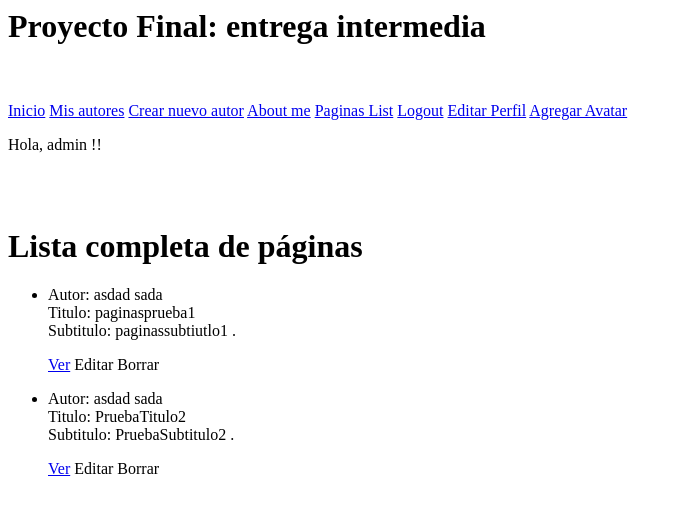
After one commit to nachonb/ProyectoFinal, a Django app: page /blog/paginas/list in a window 1280 px wide. The commit adds this page. Shown: the top 515 px of the page, without its empty margins (0-683 px from the left). Run offline with Django 4.2, Linux system fonts and the light colour scheme; a user stored in the database is signed in; data comes from the database, SQL or seed files in the repository; both versions use the stored data as it was after the commit.

Commit message:
se agrega listado de paginas, y ver detalle de cada una

```diff
--- a/ProyectoFinal/blog/templates/blog/madre.html
+++ b/ProyectoFinal/blog/templates/blog/madre.html
@@ -5,6 +5,7 @@
 <a class="navbar-brand" href="{% url 'AutorList' %}">Mis autores</a>
 <a class="navbar-brand" href="{% url 'AutorNew' %}">Crear nuevo autor</a>
 <a class="navbar-brand" href="{% url 'AboutMe' %}">About me</a>
+<a class="navbar-brand" href="{% url 'PaginasList' %}">Paginas List</a>
 
 {% if not request.user.is_authenticated %}
 <a class="navbar-brand" href="{% url 'Login' %}">Login</a>
--- /dev/null
+++ b/ProyectoFinal/blog/templates/blog/paginas_list.html
@@ -0,0 +1,30 @@
+{% extends "blog/madre.html" %}
+{% block inserte_aqui_su_contenido %}
+
+<h1>Lista completa de páginas</h1>
+
+{% if object_list %}
+
+<ul>
+    {% for pagina in object_list %}
+
+    <li>
+
+        <p>
+            Autor: {{ pagina.autor }}
+        <br>Titulo: {{ pagina.titulo }}
+        <br>Subtitulo: {{ pagina.subtitulo }} .
+
+    <p>
+        <a href="{% url 'PaginaDetail' pagina.id %}">Ver</a>
+        Editar
+        Borrar
+
+    </p>
+    </li>
+    {% endfor %}
+</ul>
+{% else %}
+<p>No hay páginas aún, puedes cargar alguna para que aparezca en esta lista.</p>
+{% endif %}
+{% endblock %}
--- a/ProyectoFinal/blog/urls.py
+++ b/ProyectoFinal/blog/urls.py
@@ -1,7 +1,7 @@
 from django.contrib import admin
 from django.urls import path, include
 from django.contrib.auth.models import User
-from blog.views import mostrar_inicio, procesar_formulario_autor, procesar_formulario_articulo, procesar_formulario_seccion, buscar_articulo, buscar_autor, buscar_seccion, AutorList, AutorDetalle, AutorCreacion, AutorUpdateView, AutorDelete,  MyLogin, MyLogout, register, editar_perfil, agregar_avatar, about_me
+from blog.views import mostrar_inicio, procesar_formulario_autor, procesar_formulario_articulo, procesar_formulario_seccion, buscar_articulo, buscar_autor, buscar_seccion, AutorList, PaginasList, AutorDetalle, PaginaDetalle, AutorCreacion, AutorUpdateView, AutorDelete,  MyLogin, MyLogout, register, editar_perfil, agregar_avatar, about_me
 from django.conf import settings
 from django.conf.urls.static import static
 
@@ -15,7 +15,9 @@ urlpatterns = [
     path("buscar-autor/", buscar_autor),
     path("buscar-seccion/", buscar_seccion),
     path("autor/list", AutorList.as_view(), name="AutorList"),
+    path("paginas/list", PaginasList.as_view(), name="PaginasList"),
     path("r'(?P<pk>\d+)^$'", AutorDetalle.as_view(), name="AutorDetail"),
+    path("detalle/<pk>", PaginaDetalle.as_view(), name="PaginaDetail"),
     path("autor-nuevo/", AutorCreacion.as_view(), name="AutorNew"),
     path("editar/<pk>", AutorUpdateView.as_view(), name="AutorUpdate"),
     path("borrar/<pk>", AutorDelete.as_view(), name="AutorDelete"),
--- a/ProyectoFinal/blog/views.py
+++ b/ProyectoFinal/blog/views.py
@@ -1,7 +1,7 @@
 from django.http import HttpResponse
 from django.shortcuts import render
 
-from blog.models import Articulo, Autor, Seccion, Avatar
+from blog.models import Articulo, Autor, Seccion, Avatar, Pagina
 from blog.forms import ArticuloForm, AutorForm, SeccionForm, UserEditionForm, AvatarForm
 from django.views.generic import ListView, DetailView, CreateView, UpdateView, DeleteView
 from django.contrib.auth import authenticate
@@ -128,9 +128,17 @@ class AutorList(LoginRequiredMixin, ListView):
     model = Autor
     template_name = "blog/autor_list.html"
 
+class PaginasList(LoginRequiredMixin, ListView):
+    model = Pagina
+    template_name = "blog/paginas_list.html"
+
 class AutorDetalle(LoginRequiredMixin, DetailView):
     model = Autor
     template_name = "blog/autor_detalle.html"
+
+class PaginaDetalle(LoginRequiredMixin, DetailView):
+    model = Pagina
+    template_name = "blog/pagina_detalle.html"
 
 from django.urls import reverse
 
```
Also changed, not shown: ProyectoFinal/blog/templates/blog/pagina_detalle.html (added, +10 -0 lines), ProyectoFinal/db.sqlite3.
